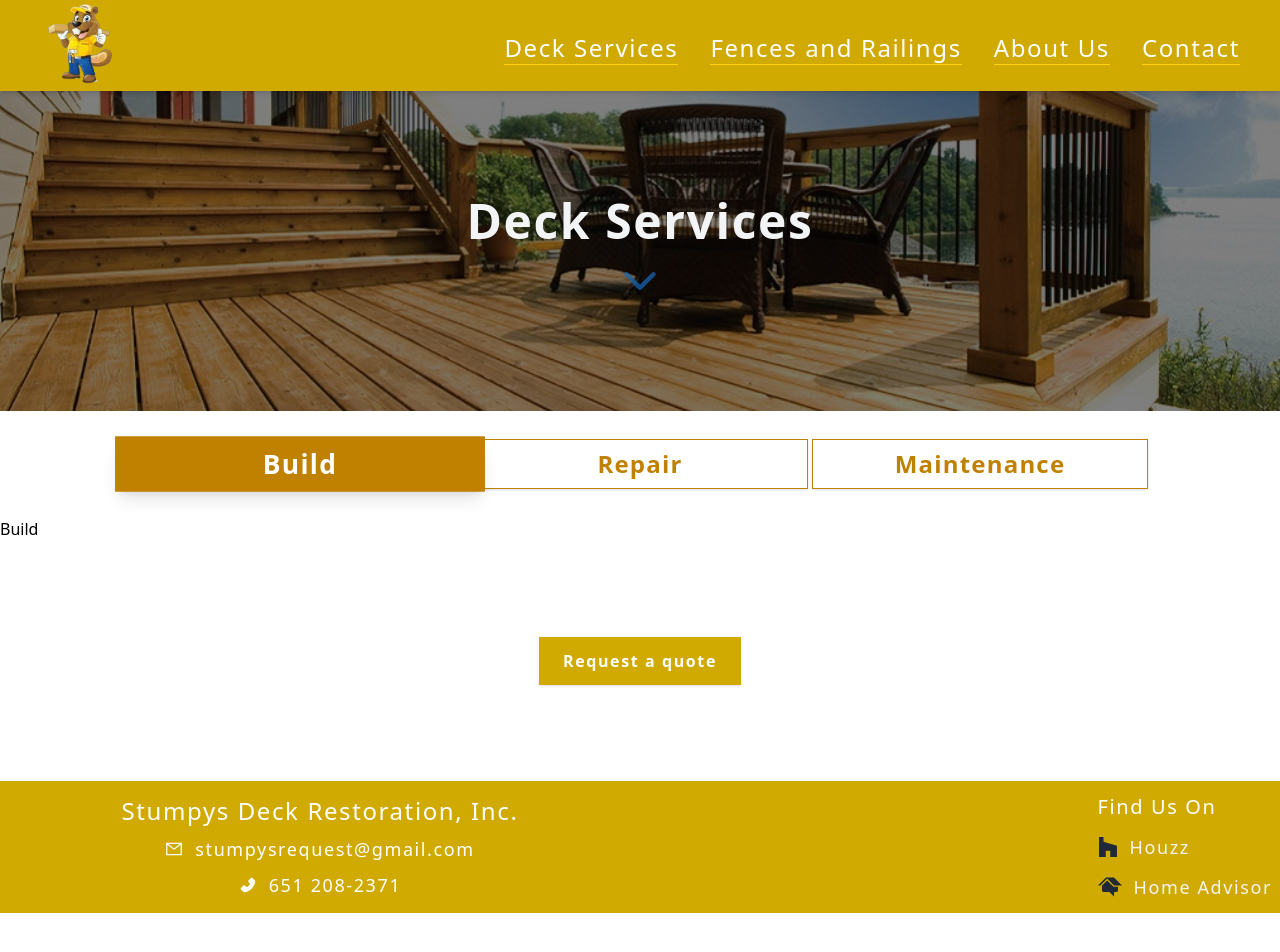
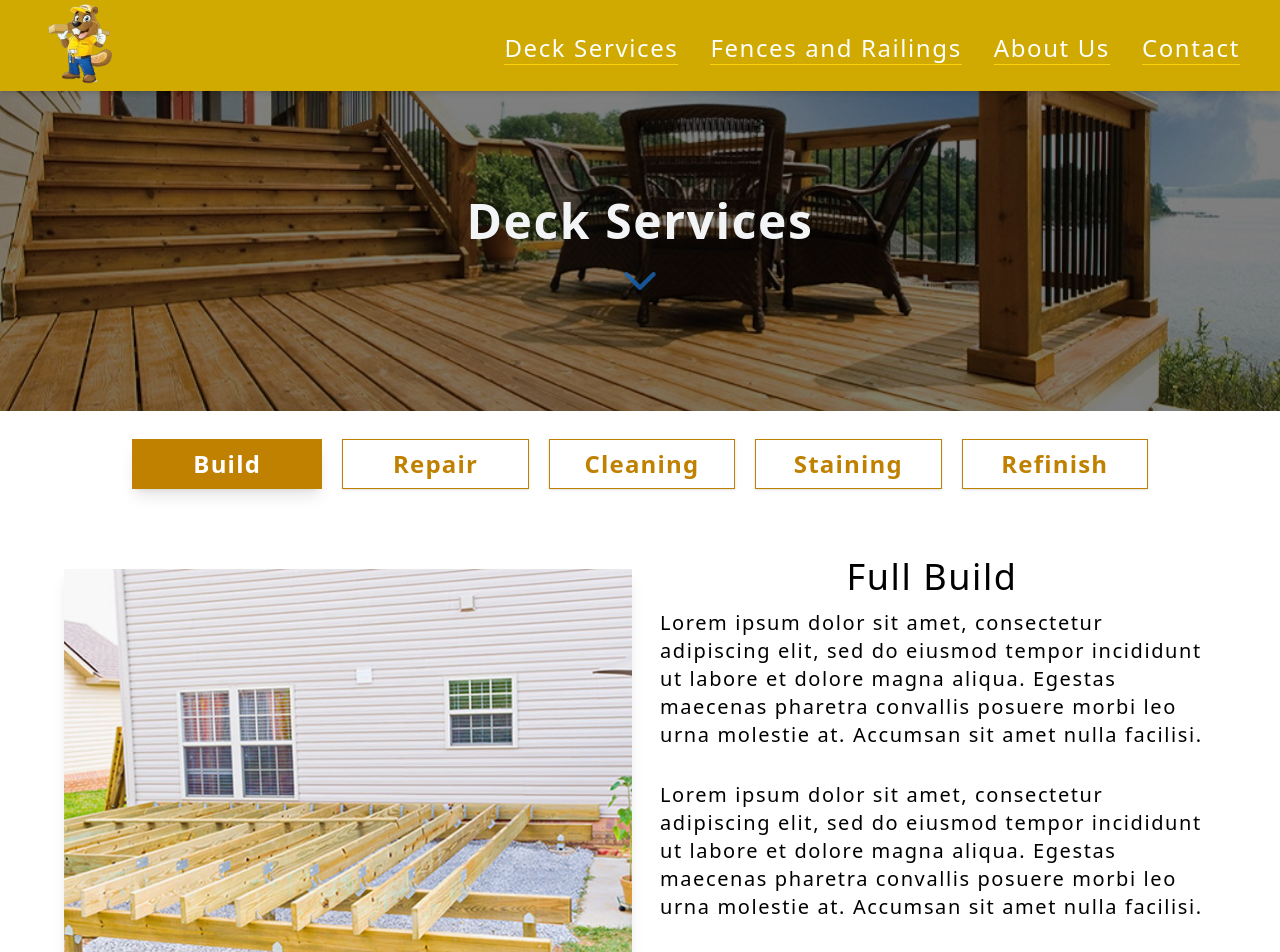
Before and after one commit to latz09/stumpys-decks, a Next.js app: page /deck-services in a window 1280 px wide. Shown: the top 952 px of the page. Before the commit the page ends 913 px from the top, so only its background shows below. Built offline with nearby package versions, Linux system fonts and the light colour scheme.

Commit message:
toggle now dynamic

```diff
--- a/components/services/decks/Build.js
+++ /dev/null
@@ -1,6 +0,0 @@
-const Build = ({services}) => {
-
-    return ( <div>Build</div> );
-}
-
-export default Build;
--- a/components/services/decks/Maintenance.js
+++ /dev/null
@@ -1,6 +0,0 @@
-const Maintenance = ({services}) => {
-    console.log(services)
-    return ( <div>Maintenance</div> );
-}
-
-export default Maintenance;
--- a/components/services/decks/Repair.js
+++ /dev/null
@@ -1,6 +0,0 @@
-const Repair = ({services}) => {
-    console.log(services)
-    return ( <div>Repair</div> );
-}
-
-export default Repair;
--- /dev/null
+++ b/components/services/decks/ServiceDisplay.js
@@ -0,0 +1,29 @@
+import Image from 'next/image';
+import ButtonLink from '../../utils/ButtonLink';
+
+const ServiceDisplay = ({ services }) => {
+
+	return (
+		<div className='grid gap-4 md:grid-cols-2 max-w-6xl mx-auto my-14'>
+			<div className='grid items-center '>
+				<div className="grid items-center shadow-lg">
+					<Image
+						src={services[0].featuredImage}
+						alt={services[0].category}
+						layout='intrinsic'
+					/>
+				</div>
+			</div>
+			<div className='grid tracking-widest leading-6'>
+				<h1 className='text-center text-4xl py-3'>{services[0].title}</h1>
+				<div className='px-3 lg:text-xl'>{services[0].description}</div>
+				<div className='px-3 lg:text-xl mt-4 lg:mt-8'>{services[0].description}</div>
+				<div className='text-white mt-8 grid justify-center'>
+					<ButtonLink to={'/contact-us'} title='Request a quote' />
+				</div>
+			</div>
+		</div>
+	);
+};
+
+export default ServiceDisplay;
--- a/components/services/decks/ToggleServices.js
+++ b/components/services/decks/ToggleServices.js
@@ -1,31 +1,43 @@
 const ToggleServices = ({ setToggle, toggle }) => {
+	const toggleButtons = [
+		{
+			title: 'Build',
+			toggleName: 'deck-building',
+		},
+		{
+			title: 'Repair',
+			toggleName: 'deck-repair',
+		},
+		{
+			title: 'Cleaning',
+			toggleName: 'deck-cleaning',
+		},
+		{
+			title: 'Staining',
+			toggleName: 'deck-staining',
+		},
+		{
+			title: 'Refinish',
+			toggleName: 'deck-refinishing',
+		},
+	];
+
 	return (
-		<div className='max-w-5xl mx-auto'>
-			<div className='flex justify-evenly items-center my-7 space-x-1 mx-1'>
-				<button
-					className={`btn-toggle ${toggle === 1 && 'btn-toggle-active'}`}
-					onClick={() => {
-						setToggle(1);
-					}}
-				>
-					Build
-				</button>
-				<button
-					className={`btn-toggle ${toggle === 2 && 'btn-toggle-active'}`}
-					onClick={() => {
-						setToggle(2);
-					}}
-				>
-					Repair
-				</button>
-				<button
-					className={`btn-toggle ${toggle === 3 && 'btn-toggle-active'}`}
-					onClick={() => {
-						setToggle(3);
-					}}
-				>
-					Maintenance
-				</button>
+		<div className='max-w-5xl mx-auto '>
+			<div className='grid grid-cols-5 gap-4 justify-evenly items-center my-7 space-x-1 mx-1'>
+				{toggleButtons.map((button) => (
+					<button
+						key={button.toggleName}
+						className={`btn-toggle ${
+							toggle === button.toggleName && 'btn-toggle-active'
+						}`}
+						onClick={() => {
+							setToggle(button.toggleName);
+						}}
+					>
+						{button.title}
+					</button>
+				))}
 			</div>
 		</div>
 	);
--- a/pages/deck-services.js
+++ b/pages/deck-services.js
@@ -1,46 +1,24 @@
 import DeckServicePageHero from '../components/layout/heros/DeckServicePageHero';
 import ToggleServices from '../components/services/decks/ToggleServices';
 import { services } from '../data/services';
-import ButtonLink from '../components/utils/ButtonLink';
-import { useState } from 'react';
-import Build from '../components/services/decks/Build';
-import Repair from '../components/services/decks/Repair';
-import Maintenance from '../components/services/decks/Maintenance';
+import { useState, useEffect } from 'react';
+import ServiceDisplay from '../components/services/decks/ServiceDisplay';
 
 const DeckServices = () => {
-	const [toggle, setToggle] = useState(1);
+	const [toggle, setToggle] = useState('deck-building');
+    const [data, setData] = useState(toggle);
+    useEffect(() => {
+       setData(toggle)
+    }, [toggle]);
+
+
 
 	return (
 		<>
 			<DeckServicePageHero />
 			<ToggleServices setToggle={setToggle} toggle={toggle} />
-			{toggle === 1 && (
-				<Build
-					services={services.filter(
-						(service) => service.category === 'deck-building'
-					)}
-				/>
-			)}
-			{toggle === 2 && (
-				<Repair
-					services={services.filter(
-						(service) => service.category === 'deck-repair'
-					)}
-				/>
-			)}
-			{toggle === 3 && (
-				<Maintenance
-					services={services.filter(
-						(service) =>
-							service.category !== 'deck-building' &&
-							service.category !== 'deck-repair'
-					)}
-				/>
-			)}
+            <ServiceDisplay services={services.filter(service => service.category === data)} />
 
-			<div className='text-white py-24 grid justify-center'>
-				<ButtonLink to={'/contact-us'} title='Request a quote' />
-			</div>
 		</>
 	);
 };
--- a/styles/globals.css
+++ b/styles/globals.css
@@ -12,12 +12,12 @@
 		@apply transition duration-700;
 	}
 	.inputs {
-		@apply text-black font-bold tracking-wide focus:ring-1 focus:ring-orange border border-orange
+		@apply text-black font-bold tracking-wide focus:ring-1 focus:ring-orange border border-orange;
 	}
-	.btn-toggle{
-		@apply  px-4 py-2 border border-orange text-lg md:text-2xl w-2/4 sm:w-1/3 text-orange font-bold  tracking-wider shadow hover:shadow-lg hover:scale-110 hover:bg-orange hover:text-white transition duration-700
+	.btn-toggle {
+		@apply px-4 py-2 border border-orange text-lg md:text-2xl  text-orange font-bold  tracking-wider shadow hover:shadow-lg  hover:bg-orange hover:text-white transition duration-700;
 	}
 	.btn-toggle-active {
-	@apply bg-orange text-white shadow-lg scale-110 transition duration-700
+		@apply bg-orange text-white shadow-lg transition duration-700;
 	}
 }
```
